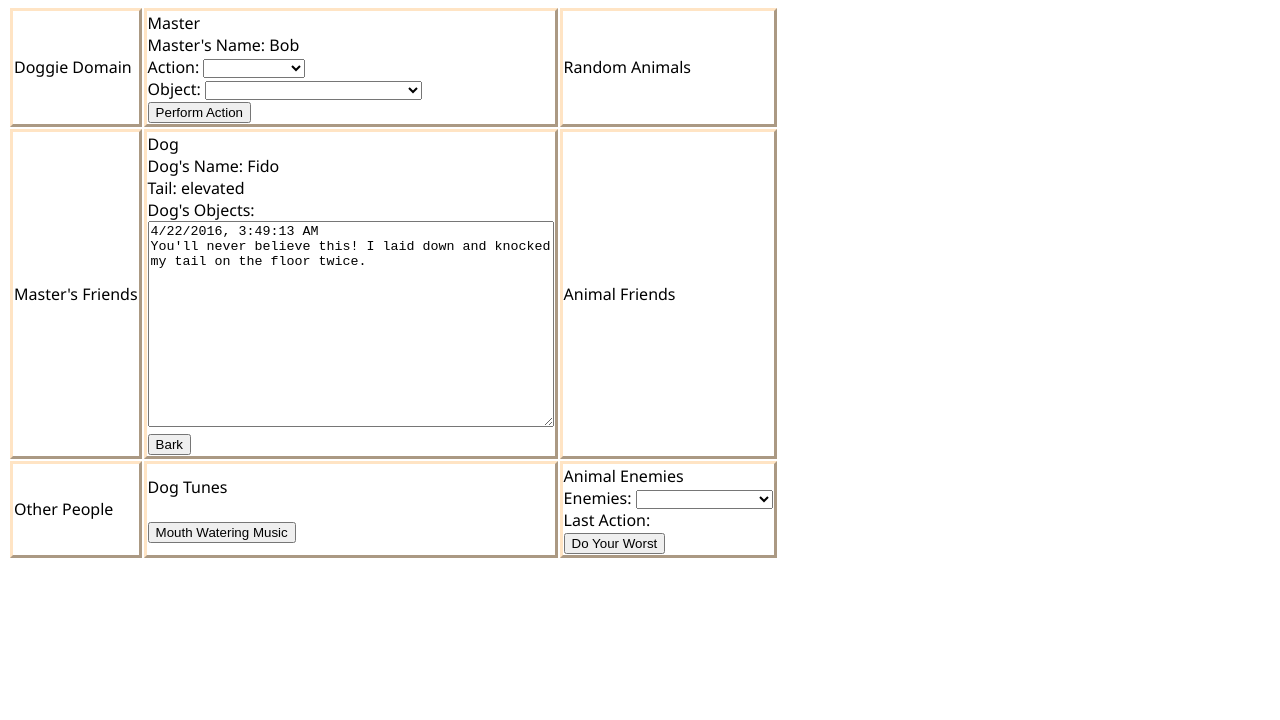
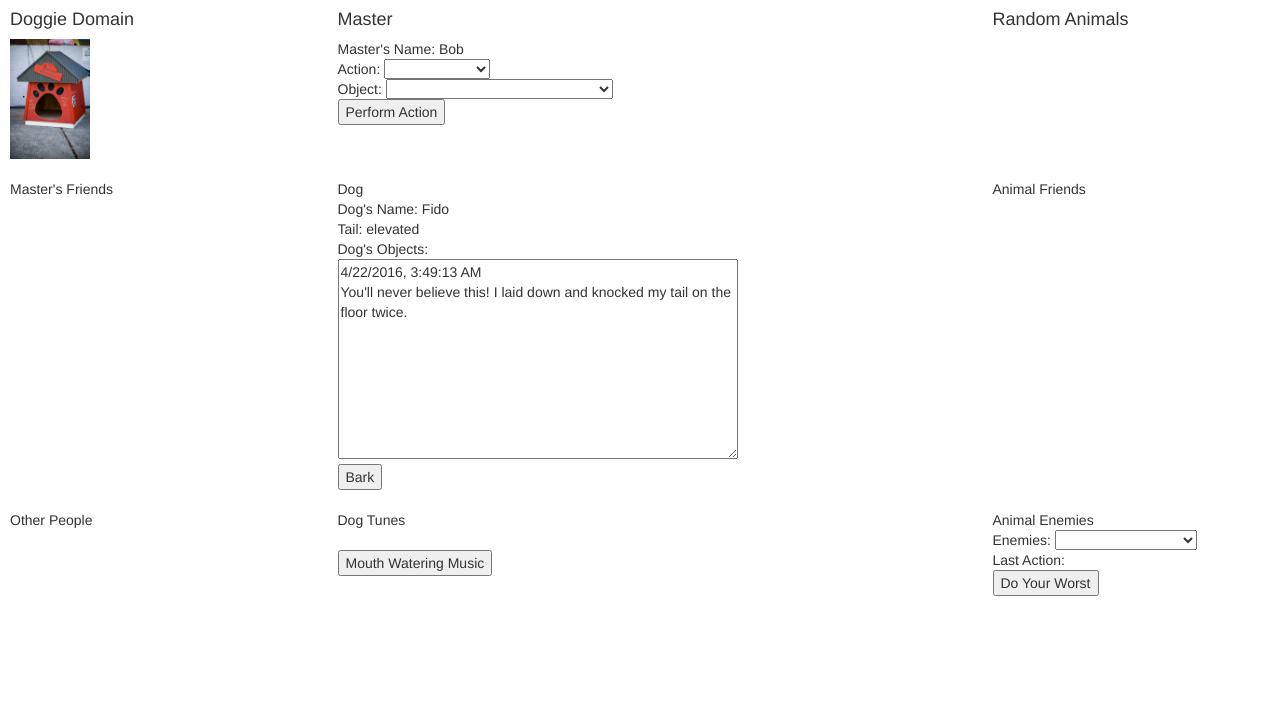
Before and after one commit to TonyCurtisLives/AngularAndJasmine, a website: page index.html in a window 1280 px wide. Shown: the part 80-800 px from the top of the page. Drawn offline with nearby package versions, Linux system fonts and the light colour scheme.

Commit message:
Use bootstrap

```diff
--- a/app/layout/layout.html
+++ b/app/layout/layout.html
@@ -1,25 +1,35 @@
 <div>
-  <table>
-    <tr>
-      <td>
-        Doggie Domain<br />
-      </td>
-      <td ng-controller="masterController as master">
-        Master<br />
+  <div id="dog-layout">
+    <div class="row">
+      <div class="col-md-3">
+          <div class="column-layout">
+            <h4>Doggie Domain</h4>
+            <img src="../../content/dogHouse.jpg" width="80px">
+          </div>
+      </div>
+      <div class="col-md-6" ng-controller="masterController as master">
+        <div class="column-layout">
+          <h4>Master</h4>
           Master's Name: {{master.familiarName}}<br />
           Action: <select ng-model="master.selectedAction" ng-options="masterAction.actionName for masterAction in master.masterActions"></select><br />
           Object: <select ng-model="master.selectedObject" ng-options="object.name for object in master.mastersObjects"></select><br />
           <button ng-click="master.selectedAction.actionFunc(master.selectedObject)">Perform Action</button>
-      </td>
-      <td>
-        Random Animals<br />
-      </td>
-    </tr>
-    <tr>
-      <td>
+        </div>
+      </div>
+      <div class="col-md-3">
+        <div class="column-layout">
+          <h4>Random Animals</h4>
+        </div>
+      </div>
+    </div>
+    <div class="row">
+      <div class="col-md-3">
+        <div class="column-layout">
           Master's Friends<br />
-      </td>
-      <td ng-controller="dogController as dog">
+        </div>
+      </div>
+      <div class="col-md-6" ng-controller="dogController as dog">
+        <div class="column-layout">
           Dog<br />
           Dog's Name: {{dog.familiarName}}<br />
           Tail: {{dog.getTailStateText()}}<br />
@@ -29,29 +39,38 @@
           </ul>
           <textarea id="dogTextArea" ng-model="dog.blogContent"></textarea><br />
           <button ng-click="dog.testBark()">Bark</button>
-      </td>
-      <td>
+        </div>
+      </div>
+      <div class="col-md-3">
+        <div class="column-layout">
           Animal Friends<br />
-      </td>
-    </tr>
-    <tr>
-      <td>
+        </div>
+      </div>
+    </div>
+    <div class="row">
+      <div class="col-md-3">
+        <div class="column-layout">
           Other People<br />
-      </td>
-      <td ng-controller="tunesController as tunes">
+        </div>
+      </div>
+      <div class="col-md-6" ng-controller="tunesController as tunes">
+        <div class="column-layout">
             Dog Tunes<br />
             {{tunes.tunesError}}<br />
             <button ng-click="tunes.getLovedTracks()">Mouth Watering Music</button><br />
             <ul ng-repeat="track in tunes.tracksToDroolOver">
             <li><a href="{{track.url}}">{{track.name}}</a> - {{track.artist.name}}</li>
             </ul>
-      </td>
-      <td ng-controller="otherAnimalEnemiesController as enemies">
+        </div>
+      </div>
+      <div class="col-md-3" ng-controller="otherAnimalEnemiesController as enemies">
+        <div class="column-layout">
             Animal Enemies<br />
             Enemies: <select ng-model="enemies.selectedEnemy" ng-options="enemyAnimal.commonName for enemyAnimal in enemies.enemyAnimals"></select><br />
             Last Action: {{enemies.lastAction}} <br />
             <button ng-click="enemies.performAction()">Do Your Worst</button>
-      </td>
-    </tr>
-  </table>
         </div>
+      </div>
+    </div>
+  </div>
+</div>
--- a/bower.json
+++ b/bower.json
@@ -6,6 +6,7 @@
   "dependencies": {
     "angular": "1.3.x",
     "angular-route": "~1.3.15",
-    "angular-mocks": "~1.3.15"
+    "angular-mocks": "~1.3.15",
+    "bootstrap-css": "^3.3.6"
   }
 }
--- a/content/app.css
+++ b/content/app.css
@@ -16,3 +16,7 @@ td {
   height: 200px;
   width: 400px;
 }
+
+.column-layout {
+  padding: 10px;
+}
--- a/index.html
+++ b/index.html
@@ -5,6 +5,7 @@
     <meta charset="utf-8" />
     <title>Virtual Dog Blog</title>
     <link rel="stylesheet" href="content/app.css" type="text/css" />
+    <link rel="stylesheet" href="bower_components/bootstrap-css/css/bootstrap.min.css" type="text/css" />
     <!-- vendor.js -->
     <script src="bower_components/angular/angular.js"></script>
     <script src="bower_components/angular-route/angular-route.js"></script>
```
Also changed, not shown: content/dogHouse.jpg (added), 1 other file. Lines whose indentation alone changed are shown as unchanged.
